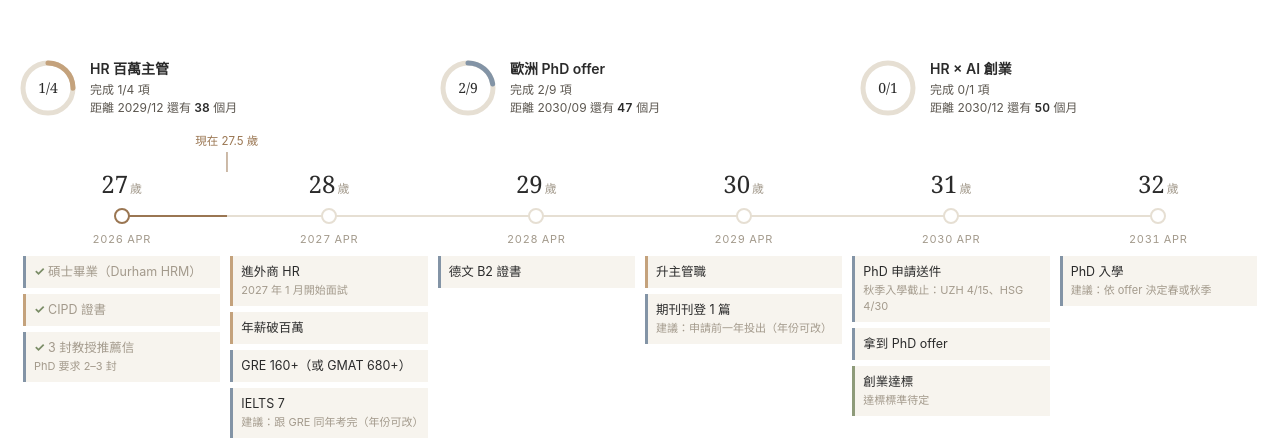
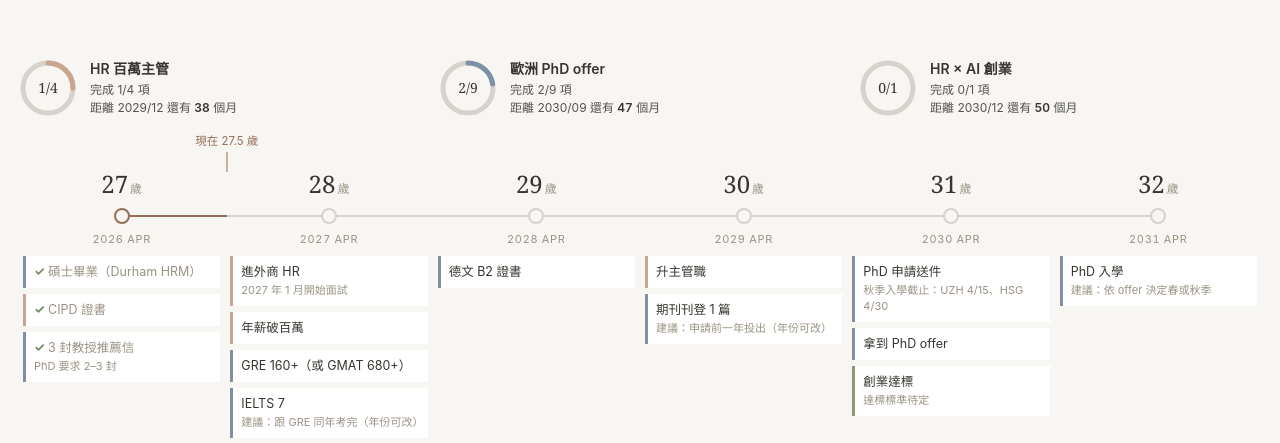
Before and after one commit to BenHuang125/notion-widgets, a website: page roadmap.html in a window 1280 px wide. Shown: the part 133-576 px from the top of the page. Drawn offline with Linux system fonts and the light colour scheme.

Commit message:
Restore roadmap widget colors (leave five-year plan untouched)
Co-Authored-By: Claude Opus 5.5 <noreply@anthropic.com>
Claude-Session: https://claude.ai/code/session_01GmdecuHLC49EWyGURzWdZc

```diff
--- a/roadmap.html
+++ b/roadmap.html
@@ -5,8 +5,8 @@
 <meta name="viewport" content="width=device-width, initial-scale=1">
 <title>Path of life</title>
 <style>
-  :root{--bg:#FFFFFF;--card:#F7F4EE;--ink:#2B2B2B;--text:#5C5750;--soft:#A39A8C;--line:#E6DFD3;--brown:#9A7652;--hover:#F3EEE6;
-    --hr:#C4A27C;--biz:#8E9B7A;--phd:#8394A6;--done:#7A8C66;--warn:#B5651D;
+  :root{--bg:#F7F6F3;--card:#FFFFFF;--ink:#37352F;--text:#55534E;--soft:#9A9384;--line:#D6D3CD;--brown:#976D57;--hover:#EDEAE4;
+    --hr:#C9A58F;--biz:#8C9A6E;--phd:#7E8FA6;--done:#6E8B5E;--warn:#B5651D;
     --serif:Georgia,"Noto Serif TC","Times New Roman",serif;
     --sans:-apple-system,"Segoe UI","PingFang TC","Noto Sans TC",Helvetica,Arial,sans-serif}
   *{box-sizing:border-box;margin:0;padding:0}
```
